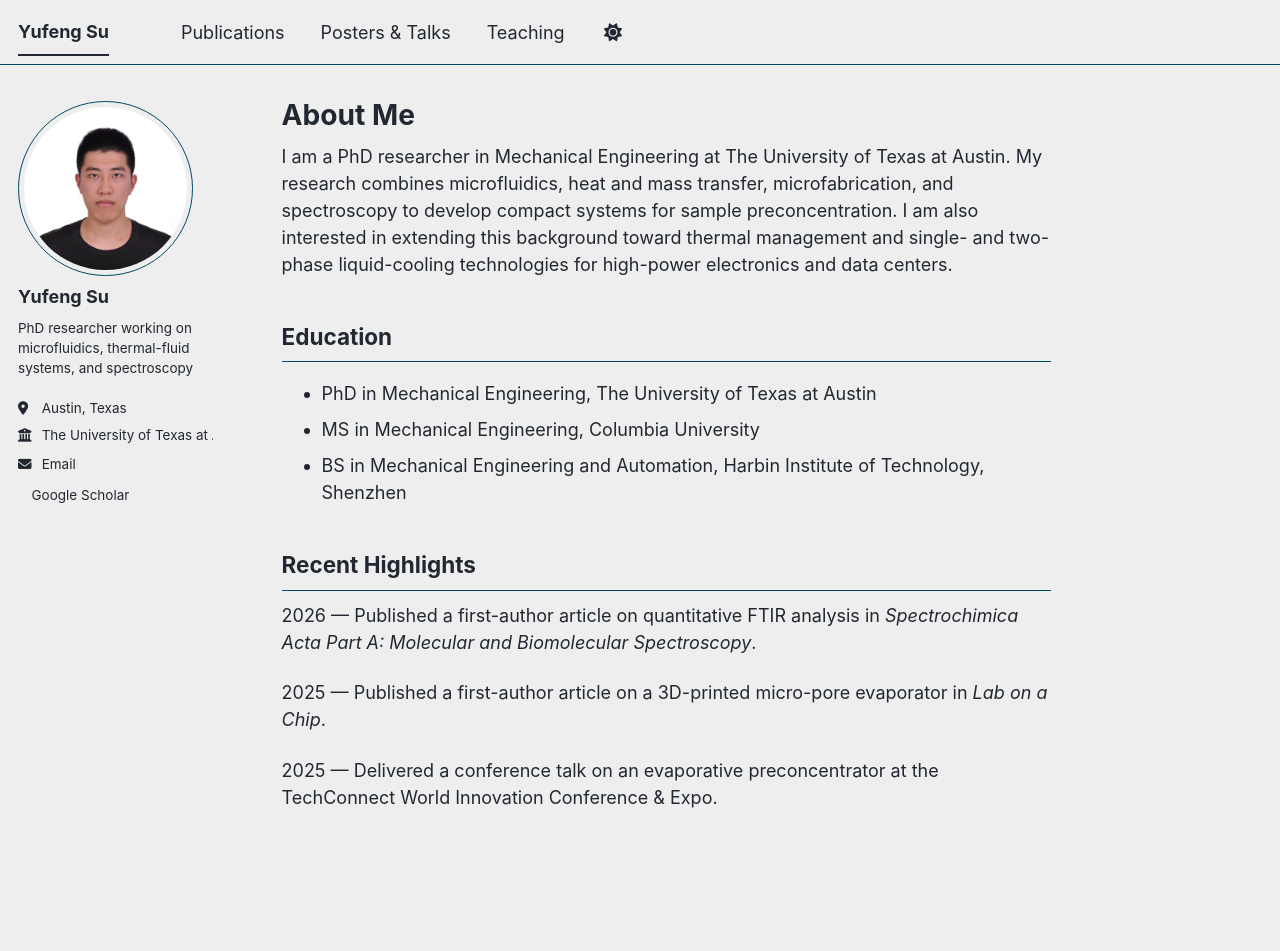
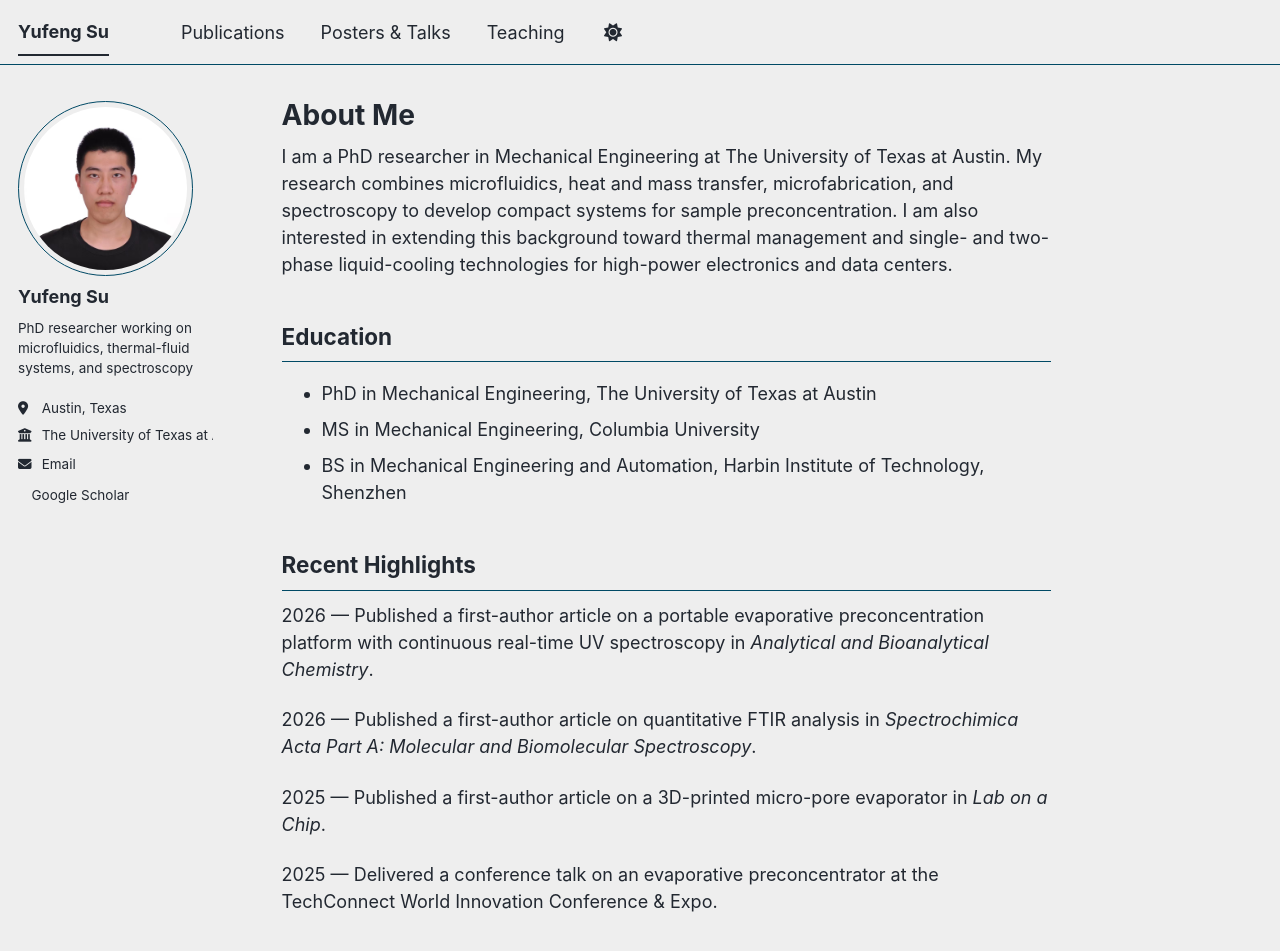
Before and after one commit to UfanSu/UfanSu.github.io, a Jekyll site: the page built from _pages/about.md, in a window 1280 px wide and 1020 px high. Shown: the top 951 px of the window. Built offline with Jekyll 4.4.1, drawn with Linux system fonts in a browser that asks for light colours; a style sheet for code colours, icons or effects is not loaded.

Commit message:
Update about.md

```diff
--- a/_pages/about.md
+++ b/_pages/about.md
@@ -18,6 +18,8 @@ I am a PhD researcher in Mechanical Engineering at The University of Texas at Au
 
 ## Recent Highlights
 
+2026 — Published a first-author article on a portable evaporative preconcentration platform with continuous real-time UV spectroscopy in *Analytical and Bioanalytical Chemistry*.
+
 2026 — Published a first-author article on quantitative FTIR analysis in *Spectrochimica Acta Part A: Molecular and Biomolecular Spectroscopy*.
 
 2025 — Published a first-author article on a 3D-printed micro-pore evaporator in *Lab on a Chip*.
```
